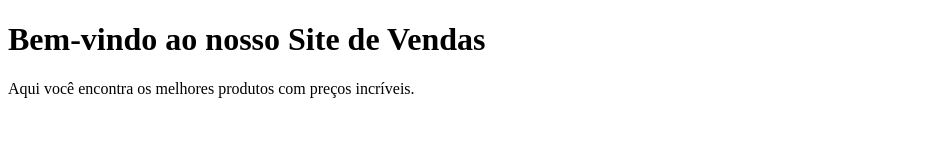
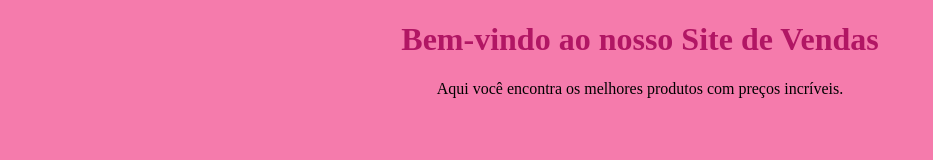
Before and after one commit to ClaraSerena/projeto_vendas, a plain HTML site: page index.html in a window 1280 px wide. Shown: the whole page, without its empty margins (0-933 px from the left). Drawn offline with Linux system fonts and the light colour scheme.

```diff
--- /dev/null
+++ b/estilo.css
@@ -0,0 +1,13 @@
+body{
+    background-color: #f57bac;
+    margin: 20px;
+}
+h1{
+    color:#b11664;
+    text-align: center;
+}
+p{
+    color:#b11664
+    font-size: 18px;
+    text-align: center;
+}
--- a/index.html
+++ b/index.html
@@ -3,6 +3,8 @@
 <head>
     <meta charset="utf-8">
     <title>Site de Vendas</title>
+    <link rel="stylesheet" href="estilo.css">
+
 </head>
 <body>
     <h1>Bem-vindo ao nosso Site de Vendas</h1>
```
